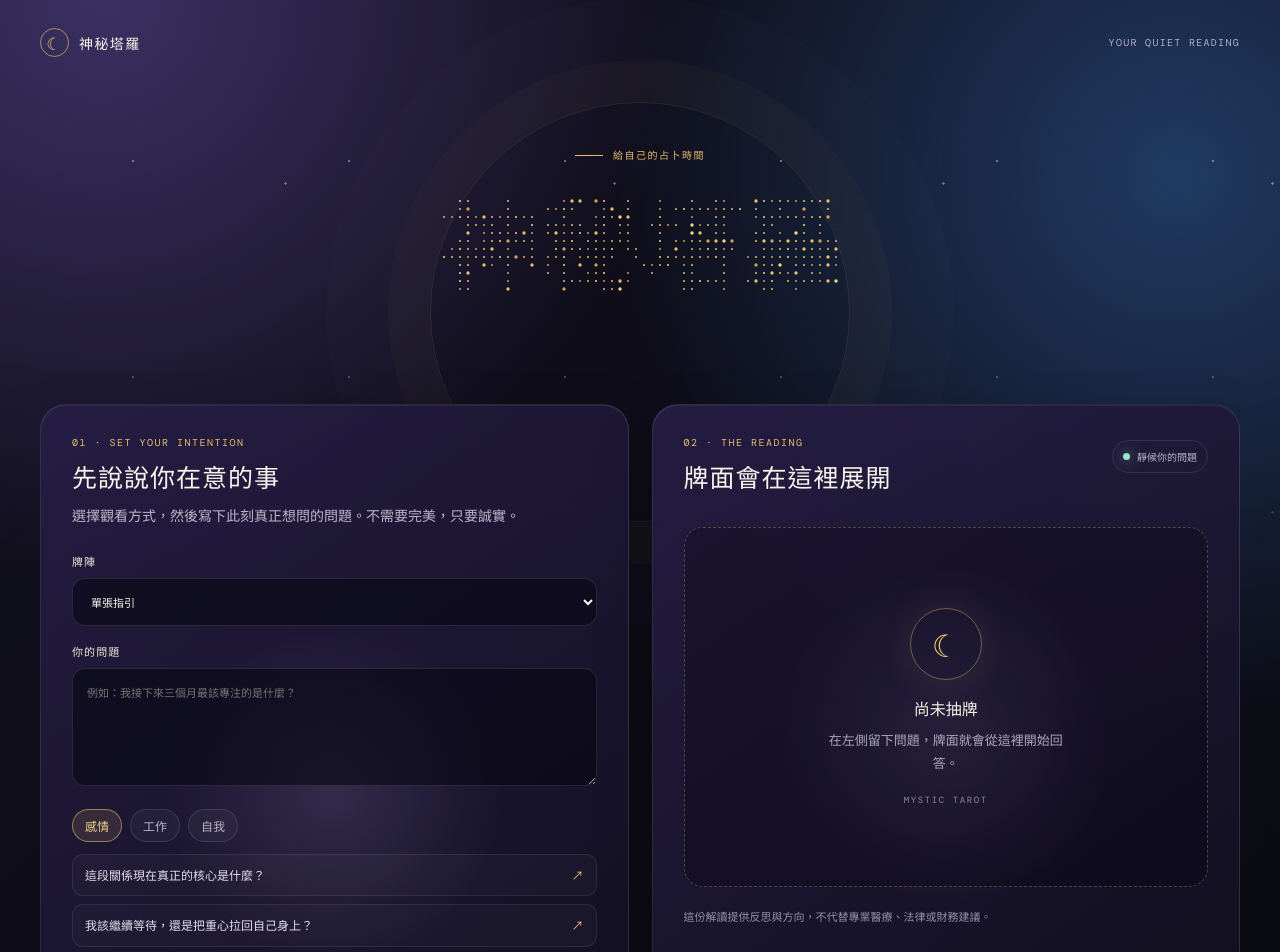
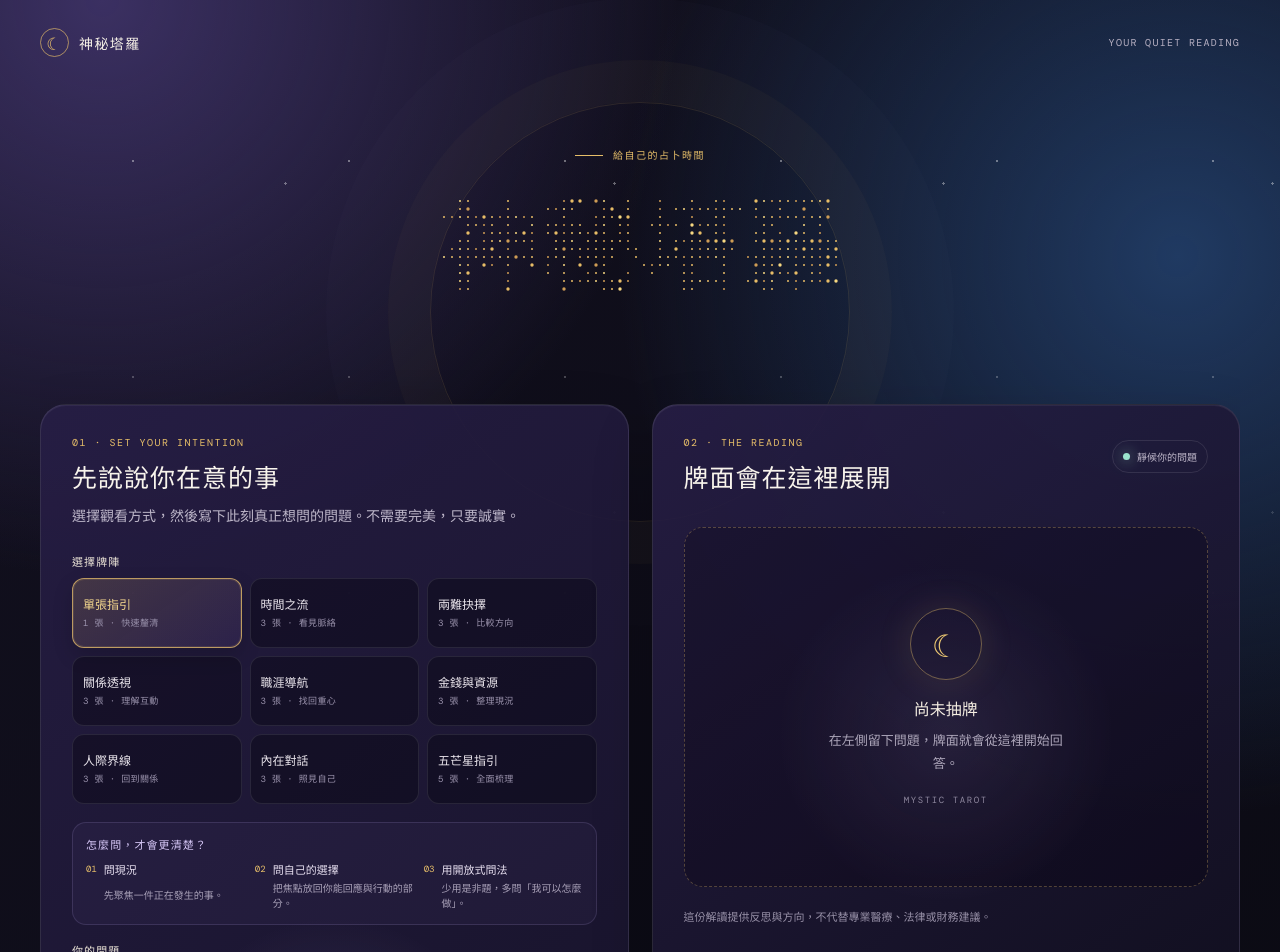
Before and after one commit to Hoshino-Himari/Mystic-Tarot, a React (Vite) app: page / in a window 1280 px wide. Shown: the top 952 px of the page. Built offline with nearby package versions, Linux system fonts and the light colour scheme.

Commit message:
Add tarot spread and question libraries

```diff
--- a/src/App.jsx
+++ b/src/App.jsx
@@ -1,20 +1,30 @@
 import { useEffect, useRef, useState } from 'react';
 
 const spreads = [
-  { id: 'single', name: '單張指引', count: 1, positions: ['核心訊息'], description: '適合快速確認目前最重要的提醒。' },
-  { id: 'timeline', name: '過去／現在／近期未來', count: 3, positions: ['過去脈絡', '當下狀態', '近期未來'], description: '適合用時間軸理解事情如何走到現在。' },
-  { id: 'choice', name: '兩難抉擇', count: 3, positions: ['選項 A', '選項 B', '整體建議'], description: '適合在兩個方向之間做判斷。' },
-  { id: 'relationship', name: '關係透視', count: 3, positions: ['我的狀態', '對方的狀態', '關係建議'], description: '適合釐清關係中的互動、期待與下一步。' },
-  { id: 'career', name: '職涯導航', count: 3, positions: ['目前優勢', '關鍵阻礙', '行動方向'], description: '適合整理工作、學業或創作上的突破口。' },
-  { id: 'inner', name: '內在對話', count: 3, positions: ['表層感受', '深層需求', '溫柔提醒'], description: '適合在混亂時回到自己，辨認真正的需要。' },
-  { id: 'cross', name: '五芒星指引', count: 5, positions: ['此刻核心', '正在支持你', '需要放下', '下一步', '整體訊息'], description: '適合想更全面梳理一件重要事情時使用。' },
+  { id: 'single', name: '單張指引', short: '快速釐清', count: 1, positions: ['核心訊息'], description: '適合快速確認目前最重要的提醒。' },
+  { id: 'timeline', name: '時間之流', short: '看見脈絡', count: 3, positions: ['過去脈絡', '當下狀態', '近期未來'], description: '用時間軸理解事情如何走到現在，以及可能的發展。' },
+  { id: 'choice', name: '兩難抉擇', short: '比較方向', count: 3, positions: ['選項 A', '選項 B', '整體建議'], description: '適合在兩個方向之間做判斷，而不是追求唯一正解。' },
+  { id: 'relationship', name: '關係透視', short: '理解互動', count: 3, positions: ['我的狀態', '關係互動', '關係建議'], description: '適合釐清關係中的互動、期待與下一步。' },
+  { id: 'career', name: '職涯導航', short: '找回重心', count: 3, positions: ['目前優勢', '關鍵阻礙', '行動方向'], description: '適合整理工作、學業或創作上的突破口。' },
+  { id: 'money', name: '金錢與資源', short: '整理現況', count: 3, positions: ['現有資源', '金錢盲點', '務實行動'], description: '適合整理金錢焦慮、資源運用與可實踐的下一步。' },
+  { id: 'social', name: '人際界線', short: '回到關係', count: 3, positions: ['互動現況', '需要說清楚的事', '界線提醒'], description: '適合在友誼、家人與團體關係裡重新找到位置。' },
+  { id: 'inner', name: '內在對話', short: '照見自己', count: 3, positions: ['表層感受', '深層需求', '溫柔提醒'], description: '適合在混亂時回到自己，辨認真正的需要。' },
+  { id: 'cross', name: '五芒星指引', short: '全面梳理', count: 5, positions: ['此刻核心', '正在支持你', '需要放下', '下一步', '整體訊息'], description: '適合想更全面梳理一件重要事情時使用。' },
 ];
 
 const questionGroups = {
-  感情: ['這段關係現在真正的核心是什麼？', '我該繼續等待，還是把重心拉回自己身上？', '這段關係接下來幾個月可能怎麼發展？'],
-  工作: ['我在工作上卡住的真正原因是什麼？', '我該留在現在的環境，還是開始準備轉換？', '如果我想提升收入，最聰明的第一步是什麼？'],
-  自我: ['我現在最需要放下的內在模式是什麼？', '在焦慮底下，我真正害怕的是什麼？', '我該如何重新建立更健康的節奏與界線？'],
+  感情: ['這段關係裡，我最需要先理解自己的什麼感受？', '我可以怎麼讓這段關係更靠近我真正重視的樣子？', '如果我主動溝通，最值得留意的地方是什麼？', '這段關係正在提醒我學會什麼？', '我還沒看見的互動盲點是什麼？', '我可以如何照顧自己，同時好好面對這段關係？', '我反覆被相似的人吸引，背後可能有什麼模式？', '迎接下一段關係前，我想先準備好什麼？'],
+  工作: ['我目前最能發揮的優勢是什麼？', '讓我停在原地的關鍵阻礙是什麼？', '面對轉職，我現在最該準備哪一件事？', '我想經營副業，最適合從哪個小方向開始？', '這兩個工作方向各自會帶來什麼學習？', '我可以怎麼重拾工作上的成就感？', '我與合作夥伴的溝通，最需要調整什麼？', '接下來一個月，我能採取的務實行動是什麼？'],
+  金錢: ['我目前和金錢的關係，最需要被看見的是什麼？', '我對安全感的擔心，正在怎麼影響我的選擇？', '我可以從哪裡更善用現有的資源？', '我想提升收入，下一步最值得投入的是什麼？', '我在哪個消費習慣裡，最需要停下來覺察？', '我對「值得擁有更多」的信念，需要怎麼調整？', '我想建立更穩定的金錢節奏，可以先做什麼？', '這個階段的金錢課題，想教會我什麼？'],
+  人際: ['我在這段關係中，真正想被理解的是什麼？', '我可以怎麼說清楚自己的界線？', '我總是過度付出的模式，從哪裡開始調整？', '這段友誼目前最需要被好好溝通的是什麼？', '我在團體裡感到格格不入，這份感受想提醒我什麼？', '我可以怎麼更自在地接受別人的支持？', '我與家人的互動中，最需要被看見的需求是什麼？', '這段關係裡，我該收回哪一部分的勉強？'],
+  自我: ['我此刻最真實的需要是什麼？', '我感到卡住的地方，正在邀請我看見什麼？', '這份焦慮背後，我真正害怕失去的是什麼？', '我現在最需要放下的內在模式是什麼？', '我可以如何重新建立更健康的節奏？', '這個人生階段，我最重要的課題是什麼？', '我被「不夠好」困住時，可以怎麼對待自己？', '我下一步可以做哪一件小事，讓自己更靠近想要的生活？'],
 };
+
+const questionTips = [
+  ['問現況', '先聚焦一件正在發生的事。'],
+  ['問自己的選擇', '把焦點放回你能回應與行動的部分。'],
+  ['用開放式問法', '少用是非題，多問「我可以怎麼做」。'],
+];
 
 const majorArcana = [
   ['愚者', 'The Fool', '新的開始', '勇敢走向未知，新的可能性正在打開。', '衝動或過度樂觀，可能讓你忽略必要的準備。'],
@@ -56,8 +66,10 @@ function shuffle(cards) { return [...cards].sort(() => Math.random() - 0.5); }
 function positionMeaning(spreadId, position) {
   const meanings = {
     single: { 核心訊息: '這是本次占卜最核心的訊息。' },
-    relationship: { 我的狀態: '看見你此刻帶進這段關係的感受與期待。', 對方的狀態: '提供理解對方目前能量的另一個角度。', 關係建議: '提醒這段關係最值得被好好照顧的方向。' },
+    relationship: { 我的狀態: '看見你此刻帶進這段關係的感受與期待。', 關係互動: '觀察你在這段關係中感受到的互動節奏與模式。', 關係建議: '提醒這段關係最值得被好好照顧的方向。' },
     career: { 目前優勢: '指出你已經具備、可以善用的能力與資源。', 關鍵阻礙: '提醒目前最需要正視或調整的環節。', 行動方向: '提供一個可以開始實踐的方向。' },
+    money: { 現有資源: '看見你已經擁有、可以重新運用的條件。', 金錢盲點: '提醒目前容易忽略的金錢信念或習慣。', 務實行動: '提供一個能讓安全感逐步累積的行動。' },
+    social: { 互動現況: '看見這段關係此刻的氣氛與互動模式。', 需要說清楚的事: '指出最值得被溫和說開的重點。', 界線提醒: '提醒你如何保有自己，也留給彼此空間。' },
     inner: { 表層感受: '看見此刻最容易被感受到的情緒。', 深層需求: '辨認情緒底下真正渴望被回應的需要。', 溫柔提醒: '給自己一個不必逼迫、仍能向前的提醒。' },
     cross: { 此刻核心: '聚焦這件事此刻最重要的本質。', 正在支持你: '看見正在默默幫助你的條件與力量。', 需要放下: '提醒可以暫時鬆開的執著或壓力。', 下一步: '指出眼前最適合採取的行動。', 整體訊息: '把所有線索收束成這次閱讀的核心方向。' },
     timeline: { 過去脈絡: '顯示事情如何發展到現在。', 當下狀態: '指出此刻最重要的狀態。', 近期未來: '顯示若照目前節奏走下去，接下來可能的發展。' },
@@ -231,11 +243,12 @@ export default function App() {
     <div className="app-grid">
       <MagicPanel className="question-panel">
         <p className="panel-kicker">01 · SET YOUR INTENTION</p><h2>先說說你在意的事</h2><p className="panel-intro">選擇觀看方式，然後寫下此刻真正想問的問題。不需要完美，只要誠實。</p>
-        <label>牌陣<select value={spreadId} disabled={loading} onChange={(event) => setSpreadId(event.target.value)}>{spreads.map((item) => <option key={item.id} value={item.id}>{item.name}</option>)}</select></label>
+        <div className="spread-picker"><p>選擇牌陣</p><div className="spread-grid">{spreads.map((item) => <button type="button" disabled={loading} key={item.id} onClick={() => setSpreadId(item.id)} className={spreadId === item.id ? 'spread-option active' : 'spread-option'}><b>{item.name}</b><small>{item.count} 張 · {item.short}</small></button>)}</div></div>
+        <div className="question-guide" aria-label="提問小指南"><p>怎麼問，才會更清楚？</p><div>{questionTips.map(([title, copy], index) => <article key={title}><span>0{index + 1}</span><b>{title}</b><small>{copy}</small></article>)}</div></div>
         <label>你的問題<textarea value={question} disabled={loading} onChange={(event) => setQuestion(event.target.value)} placeholder="例如：我接下來三個月最該專注的是什麼？" /></label>
         <div className="category-row">{Object.keys(questionGroups).map((item) => <button type="button" className={category === item ? 'category active' : 'category'} onClick={() => setCategory(item)} key={item}>{item}</button>)}</div>
         <div className="prompt-list">{questionGroups[category].map((item) => <button type="button" onClick={() => setQuestion(item)} key={item}>{item}<span>↗</span></button>)}</div>
-        <div className="spread-info"><span><small>抽牌張數</small><b>{spread.count} 張</b></span><span><small>牌陣焦點</small><b>{spread.positions.join(' · ')}</b></span></div>
+        <div className="spread-info"><span><small>抽牌張數</small><b>{spread.count} 張</b></span><span><small>位置焦點</small><b>{spread.positions.join(' · ')}</b></span></div><p className="spread-description">{spread.description}</p>
         <div className="actions"><button className="draw-button" disabled={loading} onClick={draw}>{loading ? '正在翻閱牌面…' : '抽牌解讀'} <span>✦</span></button><button className="reset-button" disabled={loading} onClick={reset}>重設</button></div>
         {error && <p className="error">{error}</p>}
       </MagicPanel>
```
Also changed, not shown: src/styles.css.
